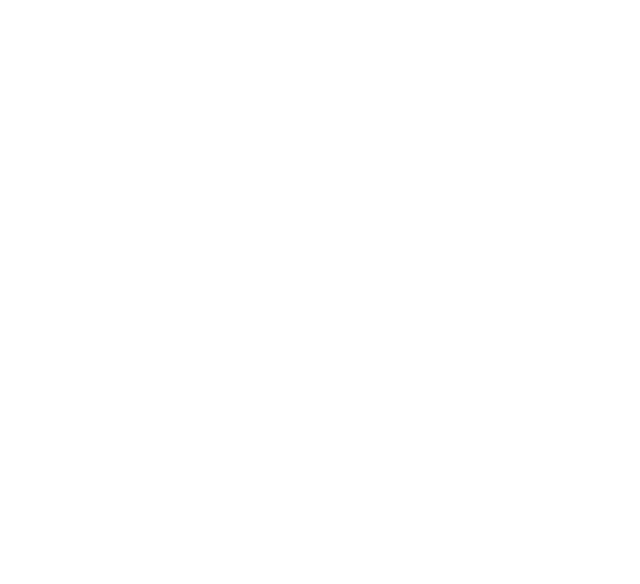
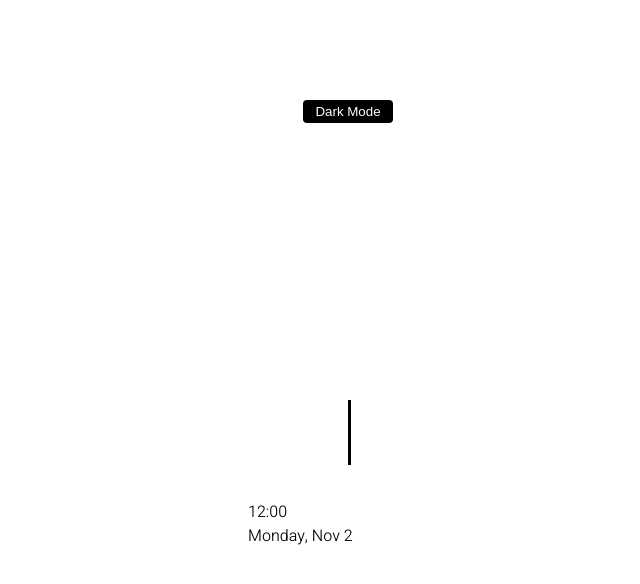
Before and after one commit to Inlic/theme_clock, a plain HTML site: page index.html in a window 1280 px wide. Shown: the whole page, without its empty margins (292-932 px from the left). Drawn offline with Linux system fonts and the light colour scheme.

Commit message:
styling initial

```diff
--- a/index.html
+++ b/index.html
@@ -12,7 +12,17 @@
 </head>
 
 <body>
-
+  <button class="toggle">Dark Mode</button>
+  <div class="clock container">
+    <div class="clock">
+      <div class="needle hour"></div>
+      <div class="needle minute"></div>
+      <div class="needle second"></div>
+      <div class="center-point"></div>
+    </div>
+    <div class="time">12:00</div>
+    <div class="date">Monday, Nov <span class="circle">2</span></div>
+  </div>
 </body>
 
 <script src="script.js"></script>
--- a/style.css
+++ b/style.css
@@ -1,16 +1,72 @@
-@import url('https://fonts.googleapis.com/css2?family=Roboto&display=swap');
+@import url('https://fonts.googleapis.com/css?family=Heebo:300&display=swap');
 
 *{
   box-sizing:border-box;
 }
 
+:root {
+  --primary-color: #000;
+  --secondary-color: #fff;
+}
+
+html {
+  transition: all 0.5s ease-in;
+}
+
+html.dark {
+  --primary-color: #fff;
+  --secondary-color: #333;
+}
+
+html.dark {
+ background-color: #111;
+ color: var(--primary-color)
+}
+
+
 body {
-  font-family: 'Roboto', sans-serif;
+  font-family: 'Heebo', sans-serif;
   display: flex;
-  flex-direction: column;
   align-items: center;
   justify-content: center;
   height: 100vh;
   overflow: hidden;
   margin: 0;
 }
+
+.toggle {
+  cursor: pointer;
+  background-color: var(--primary-color);
+  color: var(--secondary-color);
+  border: 0;
+  border-radius: 4px;
+  padding: 4px 12px;
+  position: absolute;
+  top: 100px
+}
+
+.toggle:focus {
+  outline: none;
+}
+
+.clock-container {
+  display: flex;
+  flex-direction: column;
+  justify-content: space-between;
+  align-items: center;
+}
+
+.clock {
+  position: relative;
+  width: 200px;
+  height: 200px;
+}
+
+.needle {
+  background-color: var(--primary-color);
+  position: absolute;
+  top: 50%;
+  left: 50%;
+  height: 65px;
+  width: 3px;
+}
```
